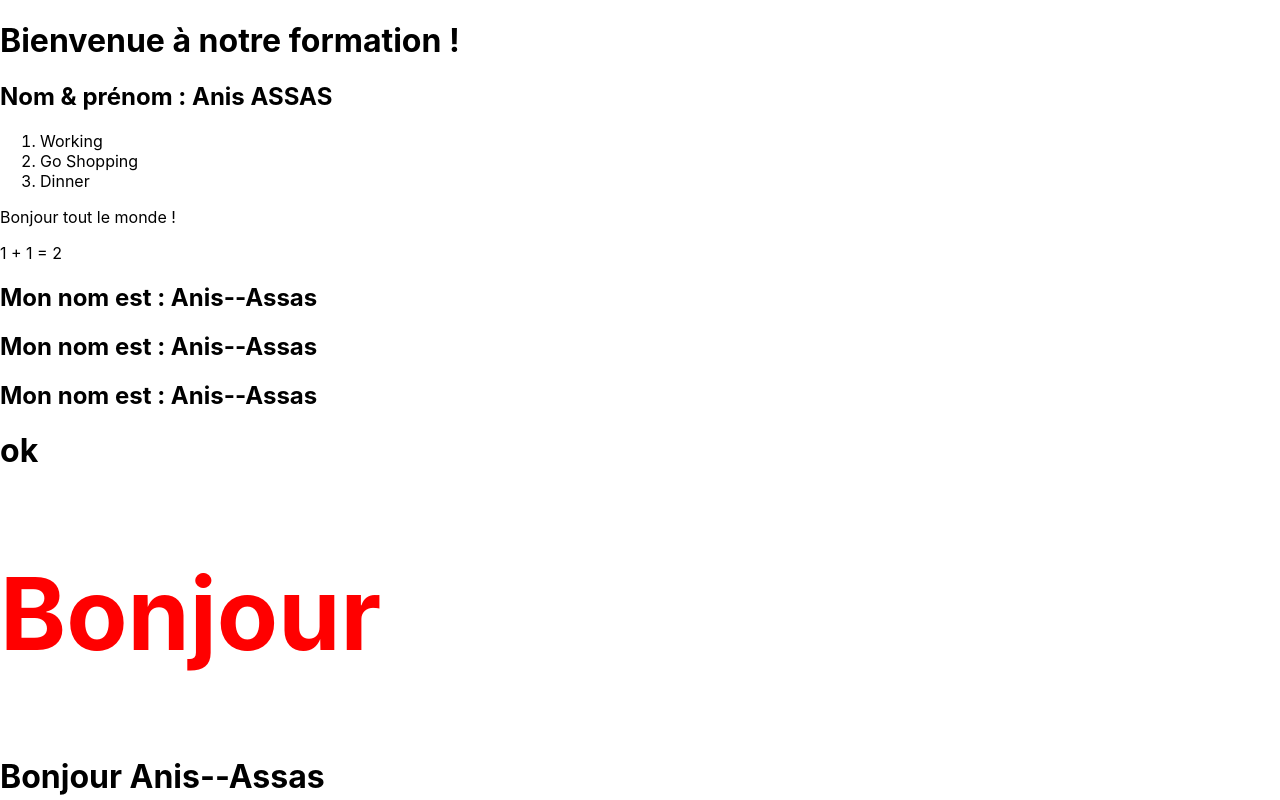
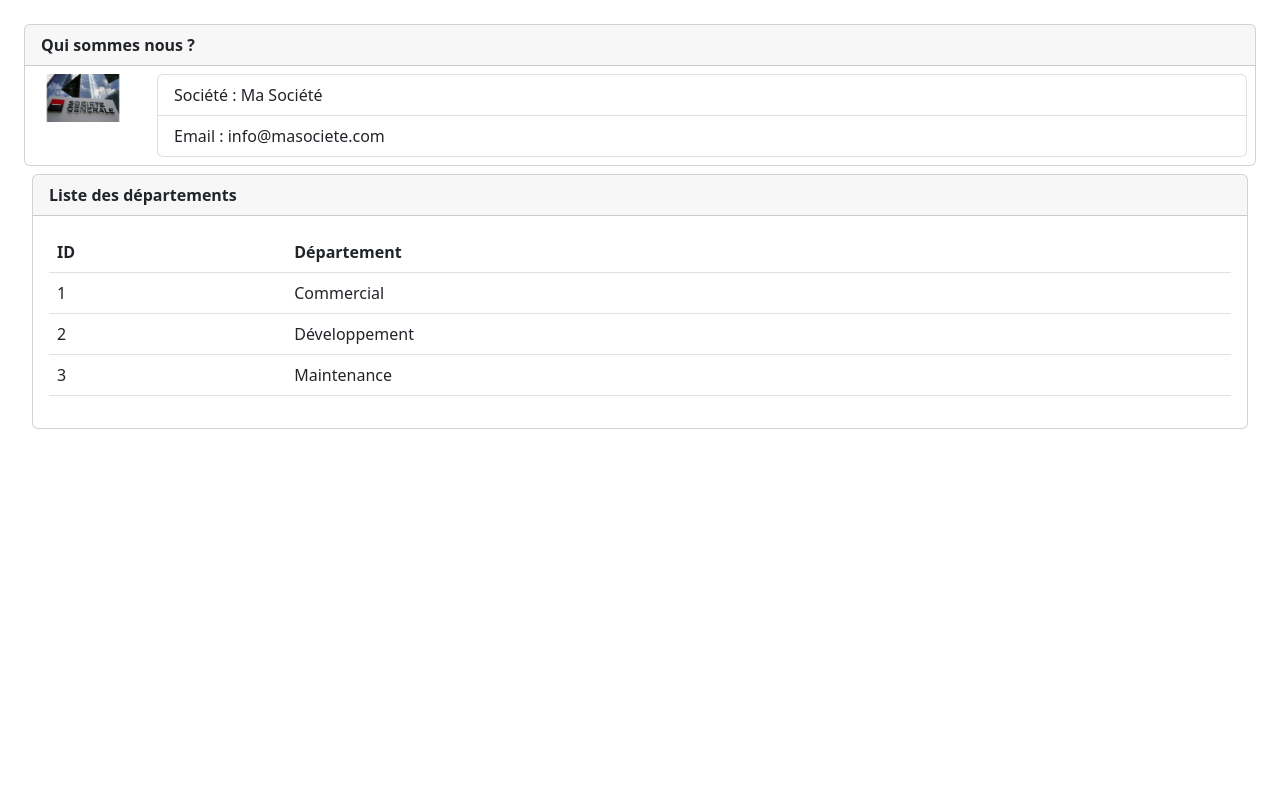
Before and after one commit to TekaFawez/MERN-Trainig, a React (Create React App) app in the folder frontend/: page / in a window 1280 px wide. Shown: the top 800 px of the page. Built offline with nearby package versions, Linux system fonts and the light colour scheme.

Commit message:
Presentation home page

```diff
--- a/frontend/package.json
+++ b/frontend/package.json
@@ -6,6 +6,7 @@
     "@testing-library/jest-dom": "^5.16.5",
     "@testing-library/react": "^13.3.0",
     "@testing-library/user-event": "^13.5.0",
+    "bootstrap": "^5.2.0",
     "react": "^18.2.0",
     "react-dom": "^18.2.0",
     "react-scripts": "5.0.1",
--- a/frontend/src/App.js
+++ b/frontend/src/App.js
@@ -1,83 +1,16 @@
 import { React } from "react"
+// import Accueil from "./component/homeClass";
+import Presentation from "./component/presentation";
+// import AccueilFunction from "./component/homeFunction";
+// import Accueil from "./component/homeClass";
 
-const msg = <h1>Bienvenue à notre formation !</h1>
-const name = " Anis ASSAS"
-// const photo = <img src='./images/logo512.png' alt="MaPhoto" width="50" lenght="50"></img>
-const todo = (
-  <ol>
-    <li>Working</li>
-    <li>Go Shopping</li>
-    <li>Dinner</li>
-  </ol>
-);
-
-let x="Bonjour"
-var y="tout"
-const z="le monde !"
-const expression = <p> 1 + 1 = { 1 + 1 } </p>
-
-const user = {
-  prenom: 'Anis',
-  nom: 'Assas'
-};
-function formatName1(u){
-  return u.prenom + '--' + u.nom;
-}
-
-const formatName2 = function (u){
-  return u.prenom + '--' + u.nom;
-}
-
-const formatName=(u)=>{
-  return u.prenom + '--' + u.nom;
-  }
-
-const myStyle = {
-    fontSize: 100,
-    color: '#FF0000'
-}
-
-const disBonjour=(u) =>{
-  let verif = (u.prenom === 'Anis') ? formatName(u) : 'inconnu';
-  return <h1>Bonjour {verif}</h1>
-  /*if (u.prenom==='Anis') {
-  return <h1>Bonjour, {formatName(u)} !</h1>; }
-  return <h1>Bonjour Inconnu.</h1>;*/
-
-  }
-
-  const numbers = [7, 12, 25, 4, 5];
-  const pairCarre = numbers.filter( (v) => v % 2 ===0).map((r,i) => <li key={i}>{r*r}</li>)
-  const max = numbers.reduce((a,b)=> Math.max(a,b))
-  const max2 = numbers.reduce((a,b)=> a>b ? a : b)
-  const numbersList = numbers.map((e, i)=> <li key={i}>{e}</li>)
-  const doubled = numbers.map((e,i) => <li key={i}>{e * 2}</li>);
 
 
 function App() {
   return (
     <div>
-      {msg}
-      <h2>Nom & prénom : {name}</h2>
-
-
-      {todo}
-
-
-      {x} {y} {z}
-      {expression}
-
-      <h2>Mon nom est : {formatName(user)}</h2>
-      <h2>Mon nom est : {formatName1(user)}</h2>
-      <h2>Mon nom est : {formatName2(user)}</h2>
-      <h1>ok </h1>
-
-      <h2 style = {myStyle}>Bonjour</h2>
-      {disBonjour(user)}
-      {numbersList}<br></br>
-      {doubled}
-      Le maximum du tableau est : {max} -- {max2}
-      les valeurs paires sont : {pairCarre}
+     {/* <Accueil></Accueil> */}
+     <Presentation></Presentation>
     </div>
   );
 }
--- /dev/null
+++ b/frontend/src/component/homeClass.js
@@ -0,0 +1,19 @@
+import  { React } from 'react';
+import  { Component } from 'react';
+
+const msg ="Ma societe"
+class Accueil extends Component {
+
+    state = {  }
+    render() {
+        return (
+            <div>
+                <h1>Bienvenue à notre Sociéte:{msg}</h1>
+
+            </div>
+
+         );
+    }
+}
+
+export default Accueil;
--- /dev/null
+++ b/frontend/src/component/homeFunction.js
@@ -0,0 +1,11 @@
+import React from "react";
+const AccueilFunction = () => {
+   const msg = "ma Soiciete!"
+    return (
+        <div>
+            <h1>Bienvenue a notre societé = {msg}</h1>
+        </div>
+      );
+}
+
+export default AccueilFunction ;
--- /dev/null
+++ b/frontend/src/component/presentation.js
@@ -0,0 +1,77 @@
+import React, { Component } from 'react'
+import 'bootstrap/dist/css/bootstrap.min.css';
+
+class Presentation extends Component {
+
+    state = {
+        titre: "Qui sommes nous ?",
+        contact: {
+            nom: "Ma Société",
+            email: "info@masociete.com",
+            logo: <img src='\images\logo.jpg' width={100} alt='logo Société'></img>
+
+        },
+        departs: [
+            { id: 1, nom: "Commercial" },
+            { id: 2, nom: "Développement" },
+            { id: 3, nom: "Maintenance" }
+        ]
+    }
+
+    render() {
+        return (
+            <div className="m-4">
+                <div>
+                    <div className="card">
+                        <div className="card-header">
+                            <strong><label>{this.state.titre}</label></strong>
+                        </div>
+
+                        <div className="row p-2">
+                            <div className="col col-auto">
+                                {this.state.contact.logo}
+                            </div>
+
+                            <div className="col">
+                                <ul className="list-group">
+                                    <li className="list-group-item">Société : {this.state.contact.nom}</li>
+                                    <li className="list-group-item">Email : {this.state.contact.email}</li>
+                                </ul>
+                            </div>
+                        </div>
+                    </div>
+
+                    <div className="card m-2">
+                        <div className="card-header">
+                            <strong>Liste des départements</strong>
+                        </div>
+                        <div className="card-body">
+                            <table className="table">
+                                <thead>
+                                    <tr>
+                                        <th>ID</th>
+                                        <th>Département</th>
+                                    </tr>
+                                </thead>
+
+                                <tbody>
+                                    {
+                                        this.state.departs.map((d, index) =>
+                                            <tr key={index}>
+                                                <td>{d.id}</td>
+                                                <td>{d.nom}</td>
+                                            </tr>
+                                        )
+                                    }
+                                </tbody>
+                            </table>
+                        </div>
+                    </div>
+                </div>
+            </div>
+
+        );
+    }
+}
+
+export default Presentation;
```
Also changed, not shown: frontend/public/images/logo.jpg (added), 1 other file (tests, documents, lock files or other folders).
